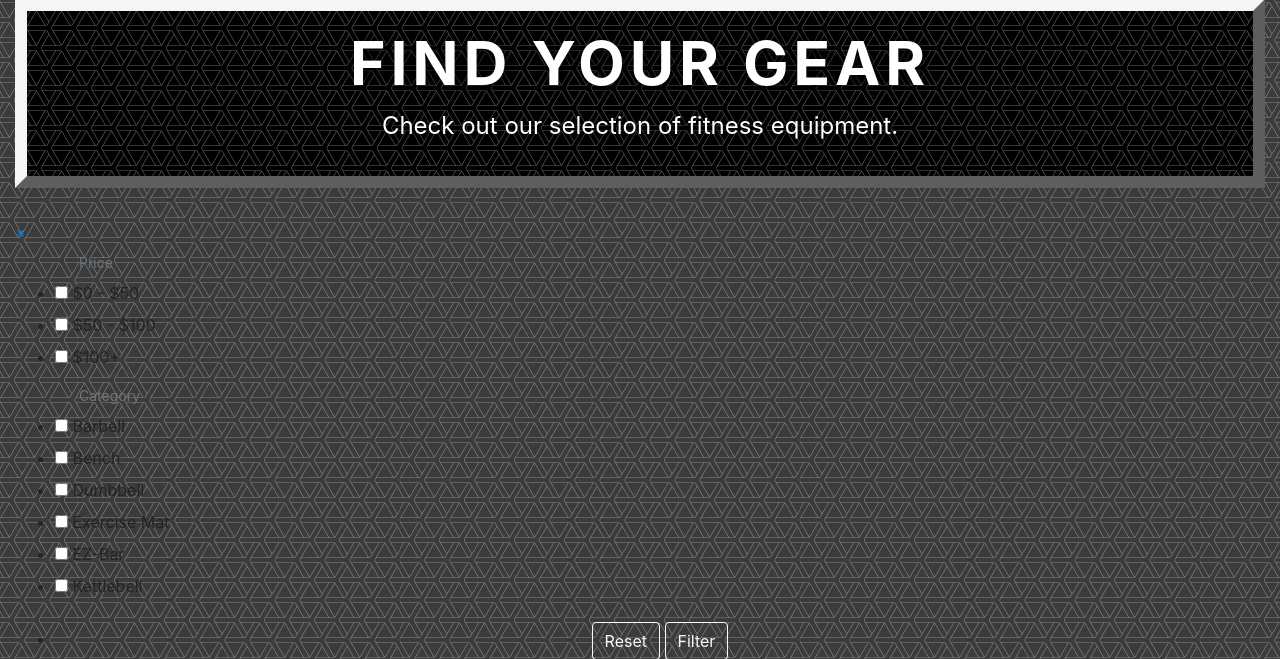
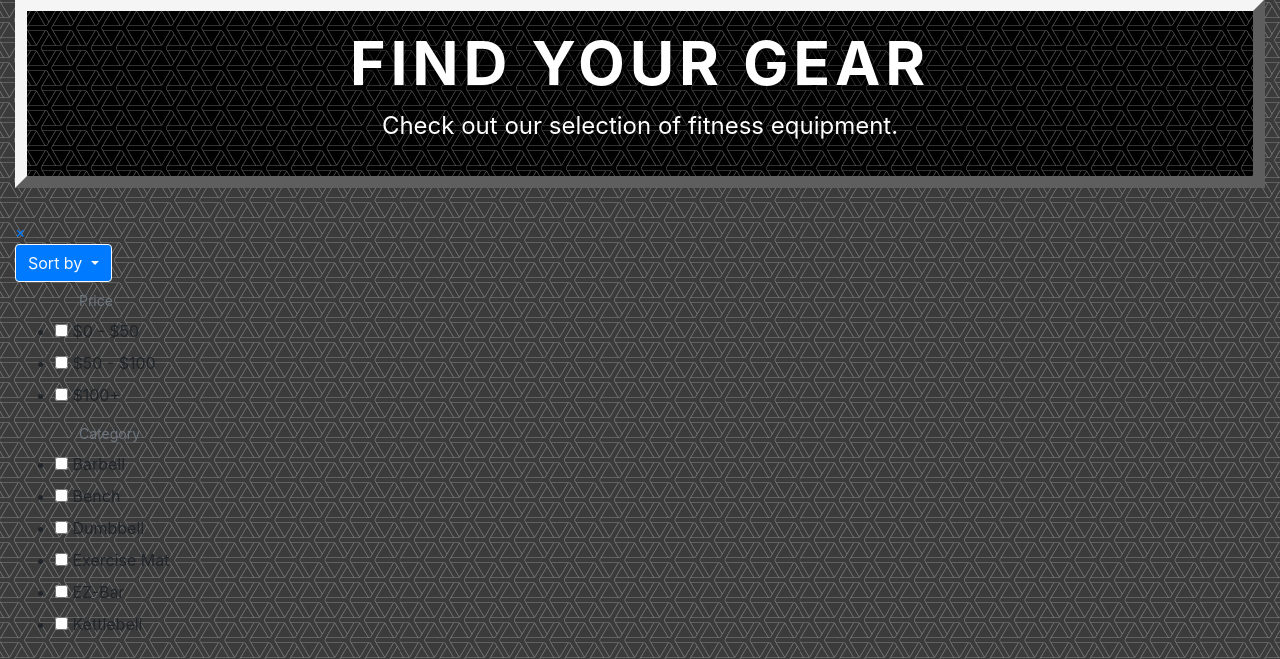
Before and after one commit to wuhoo16/fithub-website, a Flask app: page /equipment/1 in a window 1280 px wide. Shown: the part 97-756 px from the top of the page. Run offline with Flask 2, Linux system fonts and the light colour scheme; some libraries are stand-ins or nearby versions.

Commit message:
Mostly finished sort, just need to fix sort_model_array()

```diff
--- a/main.py
+++ b/main.py
@@ -952,6 +952,38 @@ def filter_channels(selectedSubscriberRange, selectedTotalViewsRange, selectedVi
     # Return all of filtered Exercise objects
     return filteredChannels
 
+# Sorts array_to_sort based on sort_method and model, specified in app.route defs for each model page.
+def sort_model_array(array_to_sort, model, sort_method):
+    sort_dict = {}
+    if model == "Equipment":
+        sort_dict = {
+            "Name, A to Z": "name",  # lambda x: x[2],
+            "Price, low to high": "price",  # lambda x: x[3],
+            "Category, A to Z": "category",  # lambda x: x[4],
+            "Seller location, A to Z": "location",  # lambda x: x[5]
+        }
+    elif model == "Exercise":
+        sort_dict = {
+            ""
+        }
+    elif model == "Channels":
+        sort_dict = {
+
+        }
+    else:
+        return array_to_sort
+    try:
+        sort_param = sort_dict[sort_method]
+    except:
+        return array_to_sort
+    else:
+        fullList = DATABASE.equipments.find().sort(sort_param, 1)
+        returnList = []
+        for item in fullList:
+            if item in array_to_sort:
+                returnList.append(item)
+        return returnList
+
 
 # All helper methods for creating HTTP requests, cleaning, filtering, or executing APIs defined below
 # ======================================================================================================================
@@ -1346,18 +1378,33 @@ def exercises(page_number):
                                    page_number=page_number, num_pages=num_pages)
 
 
-# equipments model page
+# equipments model page, updated with sort
 @app.route("/equipment/<int:page_number>", methods=['GET', 'POST'])
 def equipments(page_number):
     global equipmentFilterIsActive
     global filteredEquipmentsArray
+    global sortedEquipmentsArray
 
     if request.method == 'POST':
+        print(request.form)  # delet this
         if request.form.get('resetHiddenField') == 'resetClicked':
             equipmentFilterIsActive = False
             start, end, num_pages = paginate(page_number, EQUIPMENT_ARRAY)
             return render_template('equipments.html', equipmentArray=EQUIPMENT_ARRAY, start=start, end=end,
                                    page_number=page_number, num_pages=num_pages)
+
+        # segment for sorting (TODO: customize for each model page)
+        elif request.form.get('resetHiddenField') == "Sort Results":
+            sortMethod = request.form.get('sortMethod')
+            if equipmentFilterIsActive:
+                sortedEquipmentsArray = sort_model_array(filteredEquipmentsArray, "Equipment", sortMethod)
+            else:
+                sortedEquipmentsArray = sort_model_array(EQUIPMENT_ARRAY, "Equipment", sortMethod)
+            start, end, num_pages = paginate(page_number, sortedEquipmentsArray)
+            return render_template('equipments.html', equipmentArray=sortedEquipmentsArray, start=start, end=end,
+                                   page_number=page_number, num_pages=num_pages)
+
+
         else:
             equipmentFilterIsActive = True
             selectedPriceRanges = request.form.getlist('checkedPriceRange')
--- a/static/base.js
+++ b/static/base.js
@@ -34,3 +34,10 @@ function sortAscending() {
 function sortDescending() {
 
 }
+
+function submitSortForm(sortParam)
+{
+    document.getElementById("sortMethod").setAttribute("value", sortParam);
+    form = document.getElementById("sortFilterForm");
+    form.submit();
+}
--- a/templates/equipments.html
+++ b/templates/equipments.html
@@ -14,6 +14,34 @@
     </div>
     <div id="mySidenav" class="sidenav">
         <a href="javascript:void(0)" class="closebtn" onclick="closeNav()">&times;</a>
+
+        <!-- form for sorting (TODO: MUST CUSTOMIZE FOR EACH MODEL PAGE) -->
+        <form id="sortFilterForm" action="{{ url_for('equipments', page_number=1) }}" method="post">
+            <!-- form inputs -->
+            <input type="hidden" name="resetHiddenField" value="Sort Results">
+            <input type="hidden" id="sortMethod" name="sortMethod" value="PLACEHOLDERVALUE">
+            <!-- dropdown -->
+            <div class="dropdown">
+                <button class="filter-button btn btn-outline-light btn-primary dropdown-toggle" type="button"
+                        name="sortSelectionButton"
+                        data-toggle="dropdown" id="sortSelectionButton">
+                    Sort by
+                </button>
+                <div class="dropdown-menu">
+                    <a class="dropdown-item" href="#" onclick="submitSortForm('No Sorting')">
+                        No Sorting</a>
+                    <a class="dropdown-item" href="#" onclick="submitSortForm('Name, A to Z')">
+                        Name, A to Z</a>
+                    <a class="dropdown-item" href="#" onclick="submitSortForm('Category, A to Z')">
+                        Category, A to Z</a>
+                    <a class="dropdown-item" href="#" onclick="submitSortForm('Price, low to high')">
+                        Price, low to high</a>
+                    <a class="dropdown-item" href="#" onclick="submitSortForm('Seller location, A to Z')">
+                        Seller location, A to Z</a>
+                </div>
+            </div>
+        </form>
+
         <form id="equipmentsFilterForm" action="{{ url_for('equipments', page_number=1) }}" method="post">
             <ul class="checkbox-menu">
                 <li class="dropdown-header">Price</li>
```
